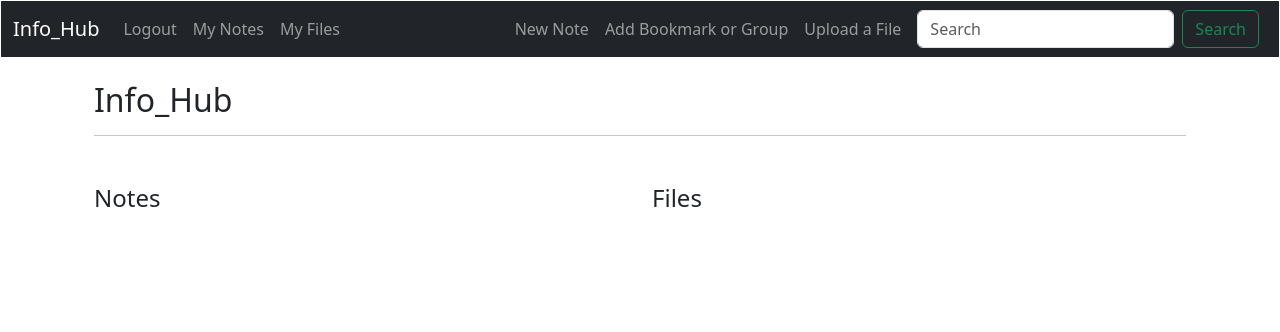
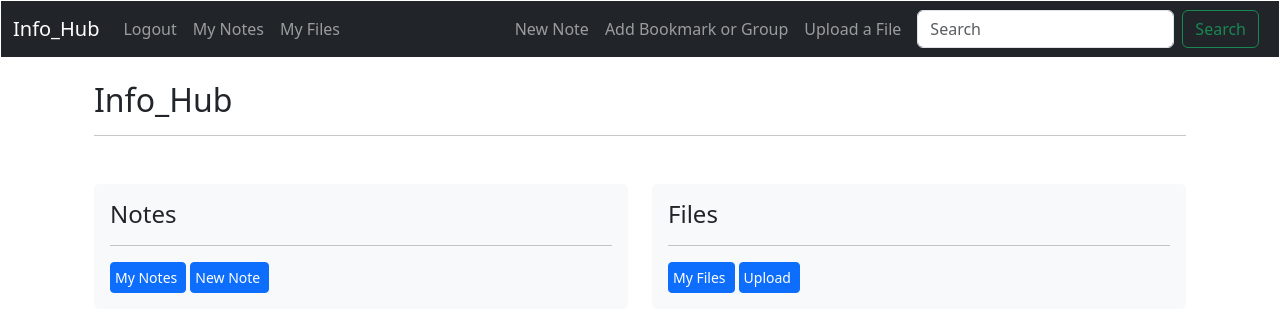
Before and after one commit to Willmo103/Flask-Notes-API-Docker, a Flask app: page / in a window 1280 px wide. Shown: the top 332 px of the page. Run offline with Flask 3, Linux system fonts and the light colour scheme; the visitor is signed in with stand-in values (Sample User, id 1); data that the repository does not hold is empty; parts of the project's set-up code (start-up, migrations or seed data) failed here and were passed over; some libraries are stand-ins or nearby versions.

Commit message:
index page and base.html

```diff
--- a/app/templates/base.html
+++ b/app/templates/base.html
@@ -5,7 +5,7 @@
 <head>
     <meta charset="utf-8">
     <meta name="viewport" content="width=device-width, initial-scale=1">
-    <title>{% block title %}Note App{% endblock %}</title>
+    <title>{% block title %}Info_Hub{% endblock %}</title>
     <link href="https://cdn.jsdelivr.net/npm/bootstrap@5.3.0-alpha1/dist/css/bootstrap.min.css" rel="stylesheet">
     <script src="https://cdn.jsdelivr.net/npm/@popperjs/core@2.11.6/dist/umd/popper.min.js"></script>
     <script src="https://cdn.jsdelivr.net/npm/bootstrap@5.3.0-alpha1/dist/js/bootstrap.min.js"></script>
--- a/app/templates/index.html
+++ b/app/templates/index.html
@@ -1,25 +1,53 @@
 {% extends "base.html" %}
+
 {% block content %}
+<style>
+    .bg-subtle {
+        background-color: #f8f9fa;
+        border-radius: 5px;
+    }
+</style>
 <div class="container">
     <h2 class="mt-3">Info_Hub</h2>
     <hr>
     <div class="row mt-5">
-        <br>
-        <div class="col">
+        <div class="col-md-6 col-12">
+            <div class="bg-subtle p-3">
                 <h4>Notes</h4>
+                <hr>
+                <div class="d-md-flex justify-content-left">
+                    <a class="btn btn-primary btn-sm me-1 ps-1"
+                        href="{{ url_for('routes.get_user_notes', user_id=current_user.id) }}">My Notes</a>
+                    <a class="btn btn-primary btn-sm me-1 ps-1" href="{{ url_for('routes.add_note') }}">New Note</a>
+                </div>
+                <div class="ml-2">
                     {% for note in notes %}
                     {% include "note_card.html" %}
                     {% endfor %}
                 </div>
-        <br>
-        <div class="col">
+            </div>
+        </div>
+        <div class="col-md-6 col-12">
+            <div class="bg-subtle p-3">
                 <h4>Files</h4>
+                <hr>
+                <div class="d-md-flex justify-content-left">
+                    <a class="btn btn-primary btn-sm me-1 ps-1"
+                        href="{{ url_for('routes.get_user_files', user_id=current_user.id) }}">My Files</a>
+                    <a class="btn btn-primary btn-sm me-1 ps-1" data-bs-toggle="modal" data-bs-target="#fileUploadModal"
+                        href="">
+                        Upload
+                    </a>
+                </div>
+                <div class="ml-2">
                     {% for file in files %}
                     {% include "file_card.html" %}
                     {% endfor %}
                 </div>
             </div>
         </div>
+    </div>
+</div>
 {% endblock %}
 {% block extra_js %}
 {% endblock %}
```
Lines whose indentation alone changed are shown as unchanged.
